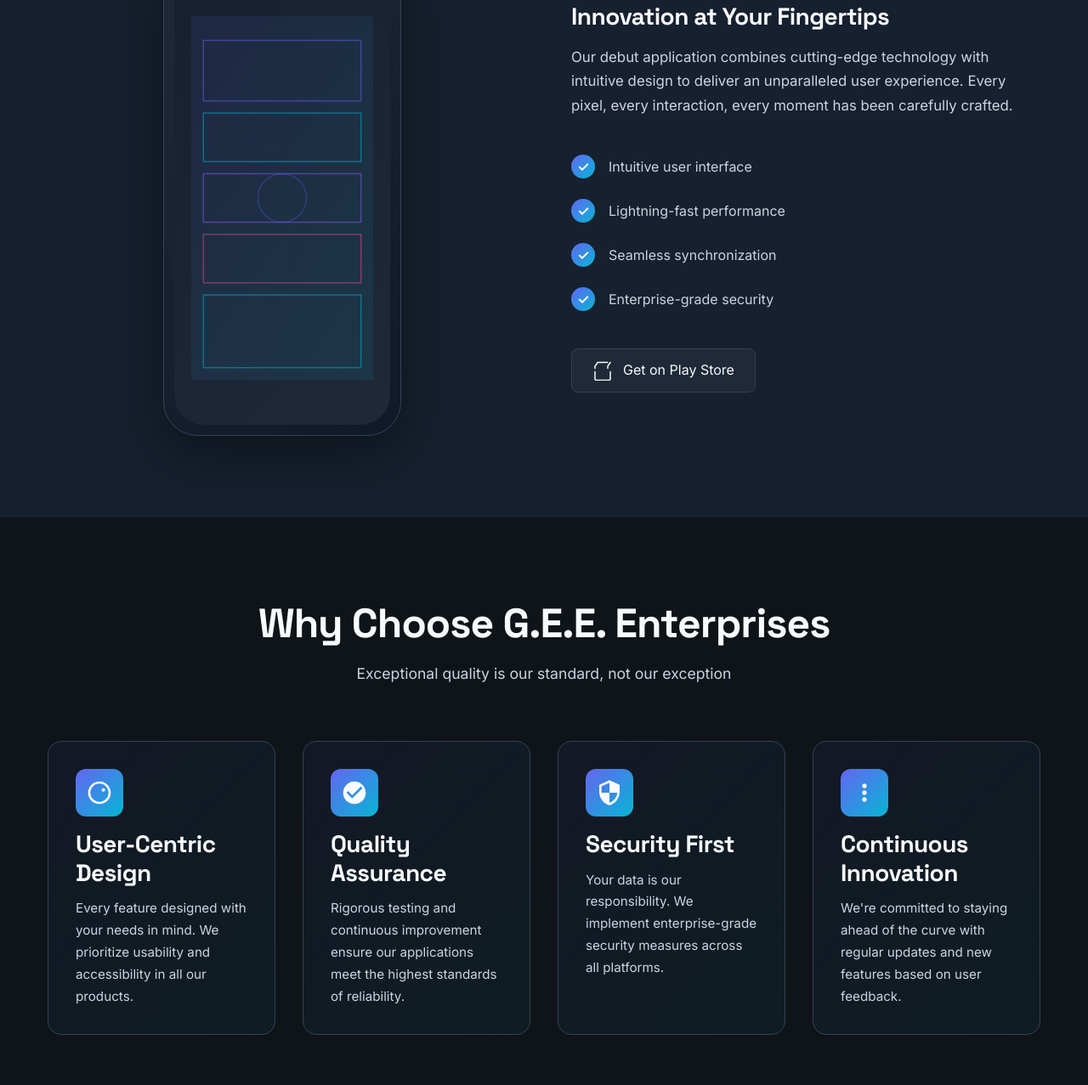
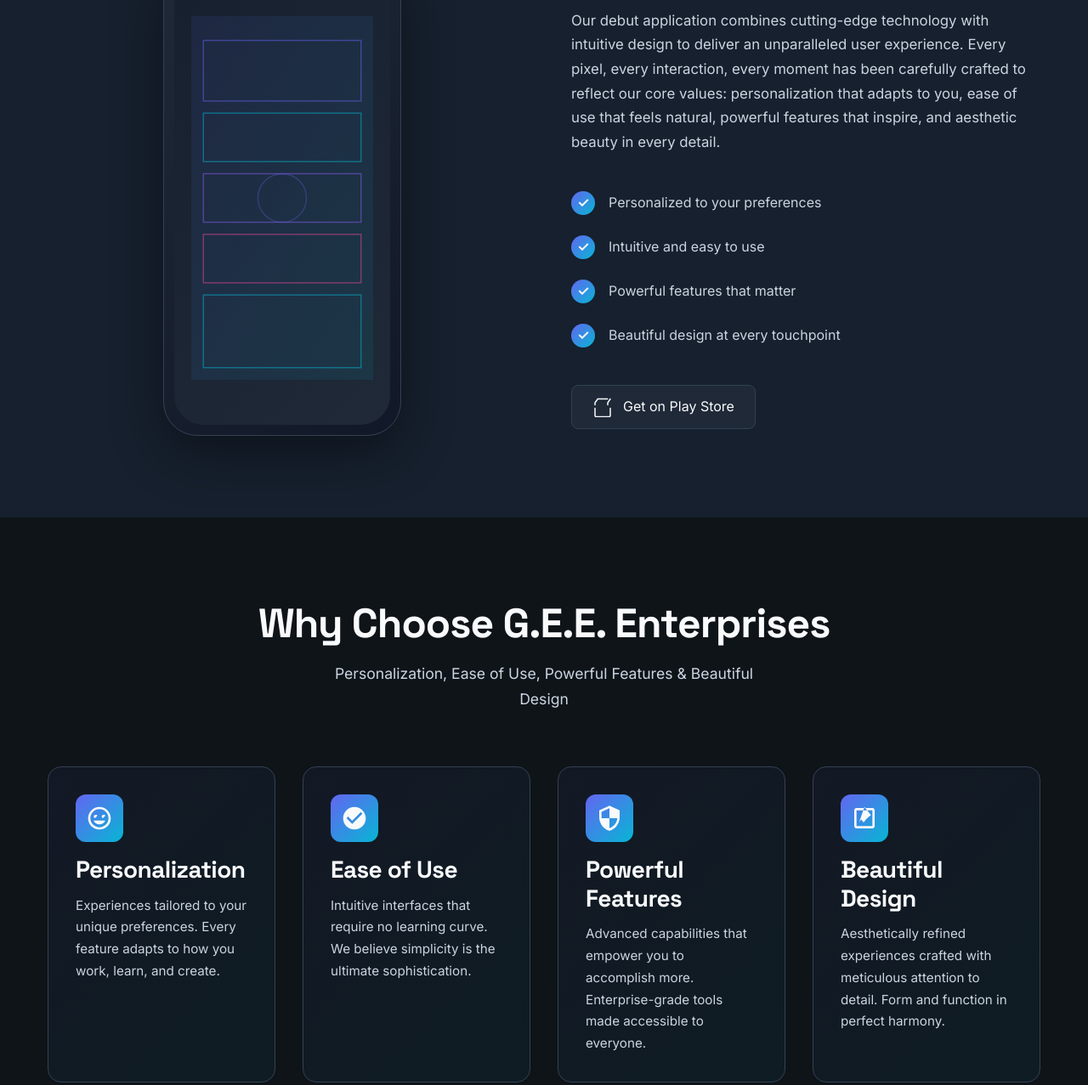
Before and after one commit to G-E-E-Enterprises/g-e-e-enterprises.github.io, a plain HTML site: page index.html in a window 1280 px wide. Shown: the part 1114-2391 px from the top of the page at 85% size. Drawn offline with Linux system fonts and the light colour scheme.

Commit message:
Update site content to reflect core values of personalization, ease of use, powerful features, and aesthetic design

```diff
--- a/index.html
+++ b/index.html
@@ -36,7 +36,7 @@
         <div class="container">
             <div class="hero-content">
                 <h1 class="hero-title">Greatly Enhanced <span class="gradient-text">Experience</span></h1>
-                <p class="hero-subtitle">Premium mobile applications designed for exceptional user experiences. At G.E.E. Enterprises, we believe technology should inspire and delight.</p>
+                <p class="hero-subtitle">Our main commitment is to the values of personalization, ease of use and powerful features, while not neglecting the aesthetic aspects of the experiences we endeavor to deliver.</p>
                 <div class="hero-cta">
                     <a href="#app" class="btn btn-primary">Explore Our App</a>
                     <a href="privacy-policy.html" class="btn btn-secondary">Privacy Policy</a>
@@ -84,13 +84,13 @@
 
                 <div class="app-content">
                     <h3>Innovation at Your Fingertips</h3>
-                    <p>Our debut application combines cutting-edge technology with intuitive design to deliver an unparalleled user experience. Every pixel, every interaction, every moment has been carefully crafted.</p>
+                    <p>Our debut application combines cutting-edge technology with intuitive design to deliver an unparalleled user experience. Every pixel, every interaction, every moment has been carefully crafted to reflect our core values: personalization that adapts to you, ease of use that feels natural, powerful features that inspire, and aesthetic beauty in every detail.</p>
 
                     <ul class="features-list">
-                        <li><span class="feature-icon">✓</span> Intuitive user interface</li>
-                        <li><span class="feature-icon">✓</span> Lightning-fast performance</li>
-                        <li><span class="feature-icon">✓</span> Seamless synchronization</li>
-                        <li><span class="feature-icon">✓</span> Enterprise-grade security</li>
+                        <li><span class="feature-icon">✓</span> Personalized to your preferences</li>
+                        <li><span class="feature-icon">✓</span> Intuitive and easy to use</li>
+                        <li><span class="feature-icon">✓</span> Powerful features that matter</li>
+                        <li><span class="feature-icon">✓</span> Beautiful design at every touchpoint</li>
                     </ul>
 
                     <div class="download-badges">
@@ -112,18 +112,18 @@
         <div class="container">
             <div class="section-header">
                 <h2>Why Choose G.E.E. Enterprises</h2>
-                <p>Exceptional quality is our standard, not our exception</p>
+                <p>Personalization, Ease of Use, Powerful Features & Beautiful Design</p>
             </div>
 
             <div class="features-grid">
                 <div class="feature-card">
                     <div class="feature-icon-box">
                         <svg width="32" height="32" viewBox="0 0 24 24" fill="none" xmlns="http://www.w3.org/2000/svg">
-                            <path d="M12 2C6.48 2 2 6.48 2 12s4.48 10 10 10 10-4.48 10-10S17.52 2 12 2zm0 18c-4.41 0-8-3.59-8-8s3.59-8 8-8 8 3.59 8 8-3.59 8-8 8zm3.5-9c.83 0 1.5-.67 1.5-1.5S16.33 8 15.5 8 14 8.67 14 9.5s.67 1.5 1.5 1.5z" fill="currentColor"/>
+                            <path d="M12 2C6.48 2 2 6.48 2 12s4.48 10 10 10 10-4.48 10-10S17.52 2 12 2zm0 18c-4.41 0-8-3.59-8-8s3.59-8 8-8 8 3.59 8 8-3.59 8-8 8zm3.5-9c.83 0 1.5-.67 1.5-1.5S16.33 9 15.5 9 14 9.67 14 10.5s.67 1.5 1.5 1.5zm-7 0c.83 0 1.5-.67 1.5-1.5S9.33 9 8.5 9 7 9.67 7 10.5 7.67 12 8.5 12zm3.5 6.5c2.33 0 4.31-1.46 5.11-3.5H6.89c.8 2.04 2.78 3.5 5.11 3.5z" fill="currentColor"/>
                         </svg>
                     </div>
-                    <h3>User-Centric Design</h3>
-                    <p>Every feature designed with your needs in mind. We prioritize usability and accessibility in all our products.</p>
+                    <h3>Personalization</h3>
+                    <p>Experiences tailored to your unique preferences. Every feature adapts to how you work, learn, and create.</p>
                 </div>
 
                 <div class="feature-card">
@@ -132,8 +132,8 @@
                             <path d="M12 2C6.48 2 2 6.48 2 12s4.48 10 10 10 10-4.48 10-10S17.52 2 12 2zm-2 15l-5-5 1.41-1.41L10 14.17l7.59-7.59L19 8l-9 9z" fill="currentColor"/>
                         </svg>
                     </div>
-                    <h3>Quality Assurance</h3>
-                    <p>Rigorous testing and continuous improvement ensure our applications meet the highest standards of reliability.</p>
+                    <h3>Ease of Use</h3>
+                    <p>Intuitive interfaces that require no learning curve. We believe simplicity is the ultimate sophistication.</p>
                 </div>
 
                 <div class="feature-card">
@@ -142,18 +142,18 @@
                             <path d="M12 1L3 5v6c0 5.55 3.84 10.74 9 12 5.16-1.26 9-6.45 9-12V5l-9-4zm0 10.99h7c-.53 4.12-3.28 7.72-7 8.77V12H5V6.3l7-3.11v8.8z" fill="currentColor"/>
                         </svg>
                     </div>
-                    <h3>Security First</h3>
-                    <p>Your data is our responsibility. We implement enterprise-grade security measures across all platforms.</p>
+                    <h3>Powerful Features</h3>
+                    <p>Advanced capabilities that empower you to accomplish more. Enterprise-grade tools made accessible to everyone.</p>
                 </div>
 
                 <div class="feature-card">
                     <div class="feature-icon-box">
                         <svg width="32" height="32" viewBox="0 0 24 24" fill="none" xmlns="http://www.w3.org/2000/svg">
-                            <path d="M12 8c1.1 0 2-.9 2-2s-.9-2-2-2-2 .9-2 2 .9 2 2 2zm0 2c-1.1 0-2 .9-2 2s.9 2 2 2 2-.9 2-2-.9-2-2-2zm0 6c-1.1 0-2 .9-2 2s.9 2 2 2 2-.9 2-2-.9-2-2-2z" fill="currentColor"/>
+                            <path d="M19 3H5c-1.1 0-2 .9-2 2v14c0 1.1.9 2 2 2h14c1.1 0 2-.9 2-2V5c0-1.1-.9-2-2-2zm0 16H5V5h14v14zm-5.04-6.71l-2.75 3.54-2.08-2.72-1.7 2.12L12 2l5.77 7.23z" fill="currentColor"/>
                         </svg>
                     </div>
-                    <h3>Continuous Innovation</h3>
-                    <p>We're committed to staying ahead of the curve with regular updates and new features based on user feedback.</p>
+                    <h3>Beautiful Design</h3>
+                    <p>Aesthetically refined experiences crafted with meticulous attention to detail. Form and function in perfect harmony.</p>
                 </div>
             </div>
         </div>
```
